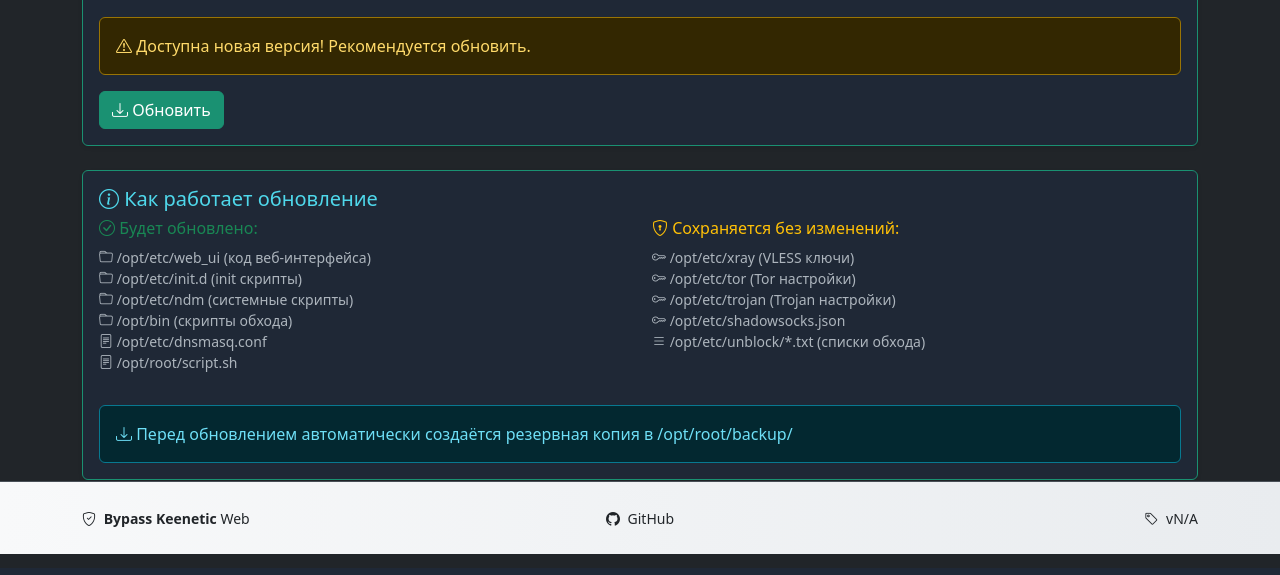
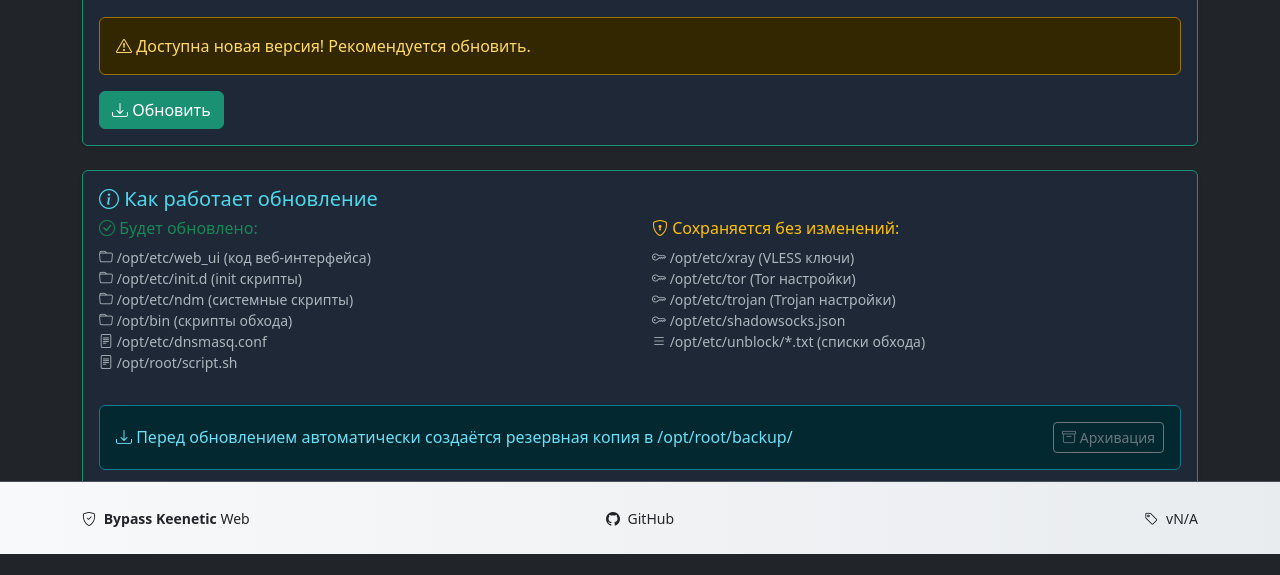
Before and after one commit to royfincher25-source/bypass_keenetic_web, a Flask app: page /service/updates in a window 1280 px wide. Shown: the part 246-821 px from the top of the page. Run offline with Flask 3, Linux system fonts and the light colour scheme; the visitor is signed in with stand-in values (Sample User, id 1); data that the repository does not hold is empty.

Commit message:
Move archive button next to backup info message and update version to 1.2.0

```diff
--- a/src/web_ui/templates/updates.html
+++ b/src/web_ui/templates/updates.html
@@ -6,9 +6,6 @@
 <div class="d-flex justify-content-between align-items-center mb-4">
     <h2><i class="bi bi-arrow-repeat"></i> Обновления</h2>
     <div>
-        <a href="{{ url_for('main.service_backup') }}" class="btn btn-outline-secondary btn-sm">
-            <i class="bi bi-archive"></i> Архивация
-        </a>
         <a href="{{ url_for('main.service') }}" class="btn btn-outline-secondary">
             <i class="bi bi-arrow-left"></i> Назад
         </a>
@@ -80,8 +77,13 @@
             </div>
         </div>
 
-        <div class="alert alert-info mt-3 mb-0">
-            <i class="bi bi-download"></i> Перед обновлением автоматически создаётся резервная копия в /opt/root/backup/
+        <div class="alert alert-info mt-3 mb-0 d-flex justify-content-between align-items-center">
+            <div>
+                <i class="bi bi-download"></i> Перед обновлением автоматически создаётся резервная копия в /opt/root/backup/
+            </div>
+            <a href="{{ url_for('main.service_backup') }}" class="btn btn-outline-secondary btn-sm">
+                <i class="bi bi-archive"></i> Архивация
+            </a>
         </div>
     </div>
 </div>
```
Also changed, not shown: 1 other file.
